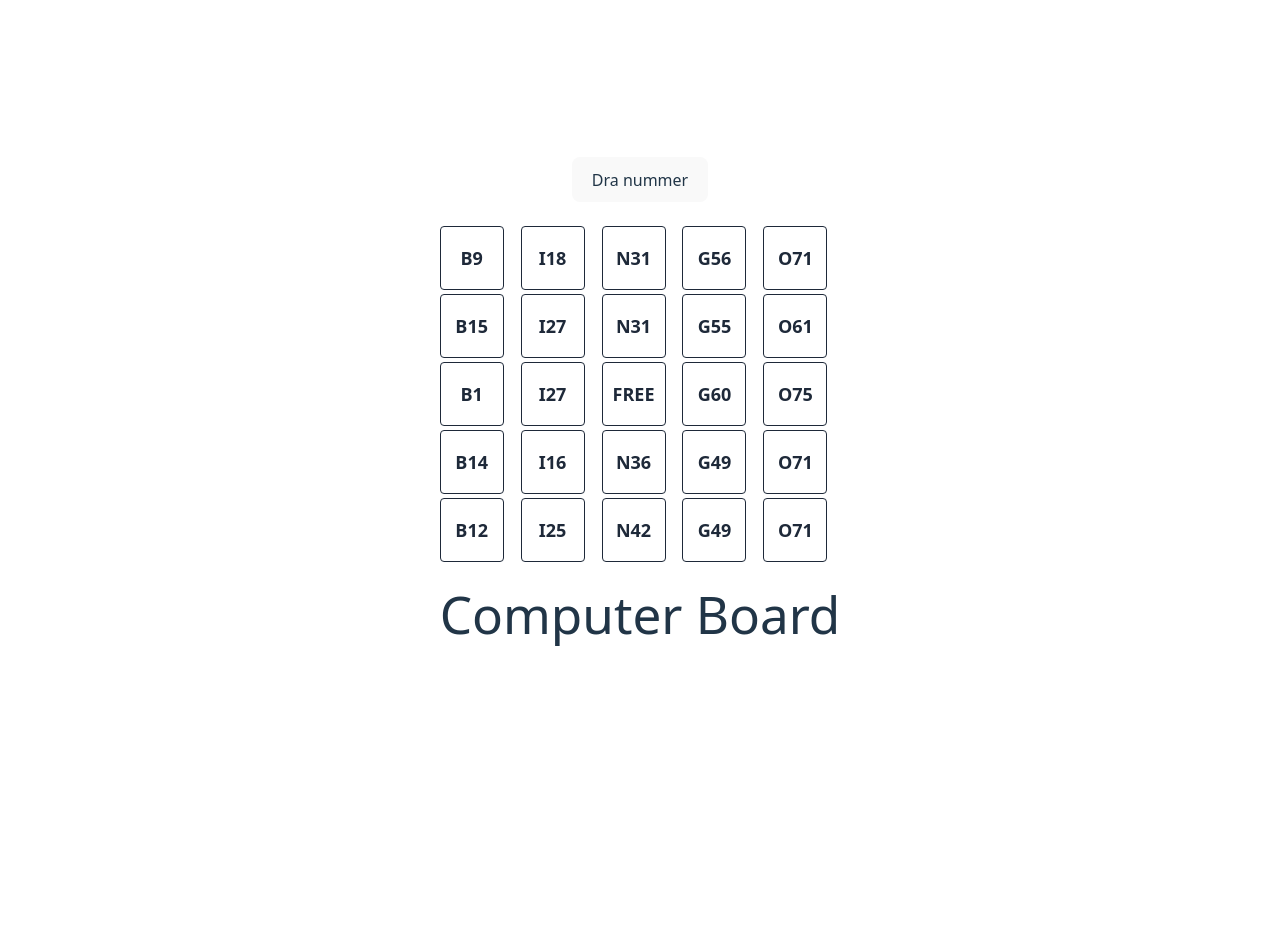
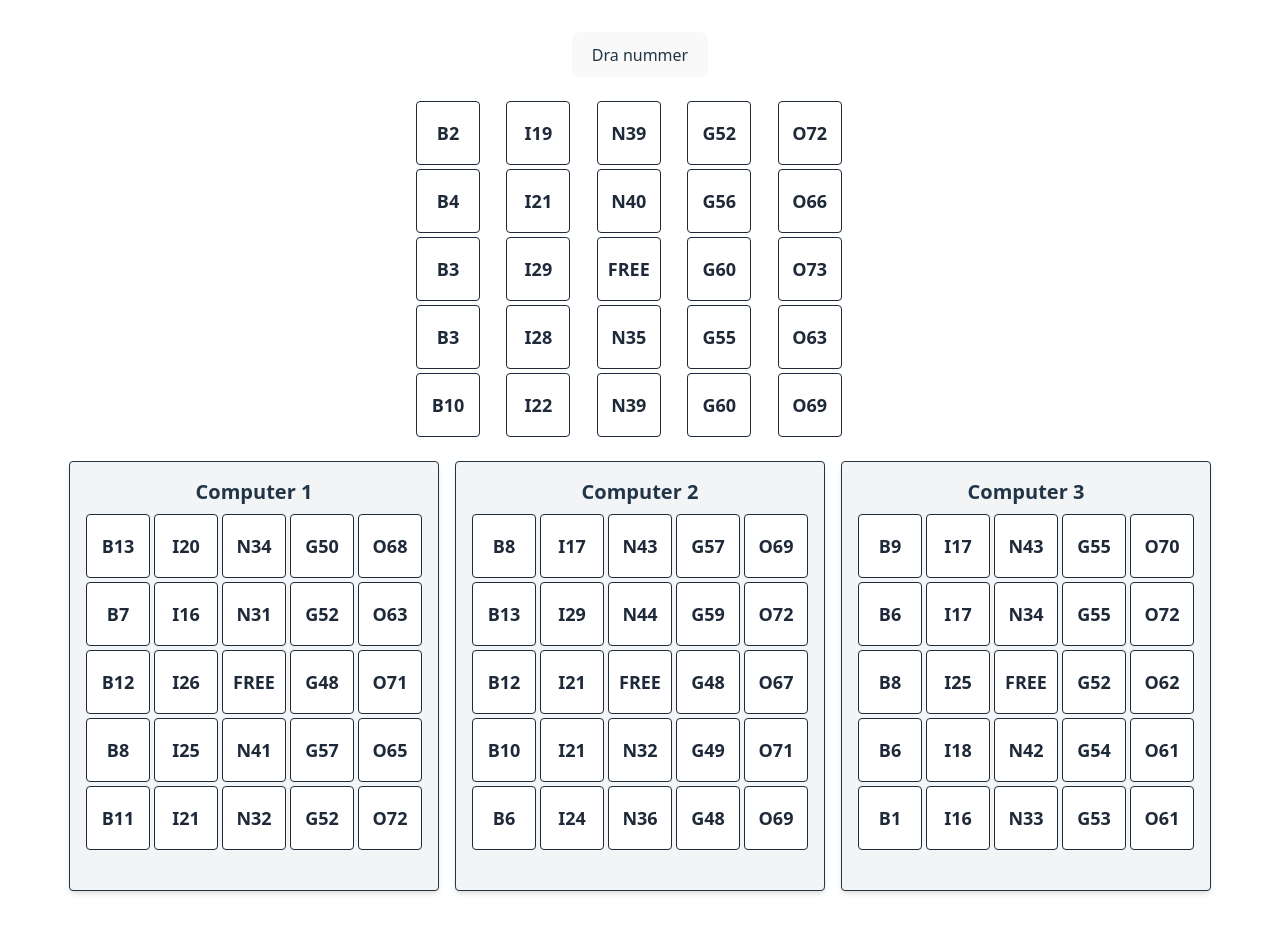
Before and after one commit to jolor2024/bingo, a React (Vite) app in the folder bingo-app/: page / in a window 1280 px wide. Shown: the top 932 px of the page. Before the commit the page ends 800 px from the top, so only its background shows below. Built offline with nearby package versions, Linux system fonts and the light colour scheme.

Commit message:
added computer boards

```diff
--- a/bingo-app/src/App.tsx
+++ b/bingo-app/src/App.tsx
@@ -92,7 +92,8 @@ function App() {
       )}
 
       {gameStarted && (
-        <BingoGame userId={userId} difficulty={difficulty} gameSpeed={gameSpeed} />
+        <BingoGame />
+        //<BingoGame userId={userId} difficulty={difficulty} gameSpeed={gameSpeed} />
       )}
     </>
   );
--- a/bingo-app/src/components/BingoBoard.tsx
+++ b/bingo-app/src/components/BingoBoard.tsx
@@ -1,46 +1,23 @@
 import { useState, useEffect } from 'react';
+import { generateBingoBoard } from '../utils/generateBoard';
 
 type Props = {
   drawnHistory: string[]; // List of drawn numbers passed from BingoGame
+  computerBoard?: string[][];
 };
 
-function generateBingoBoard(): string[][] {
-    const columns = [
-      { letter: 'B', min: 1, max: 15 },
-      { letter: 'I', min: 16, max: 30 },
-      { letter: 'N', min: 31, max: 45 },
-      { letter: 'G', min: 46, max: 60 },
-      { letter: 'O', min: 61, max: 75 },
-    ];
 
-    const board: string[][] = [];
-
-
-    for (let row = 0; row < 5; row++) {
-      const rowNumbers: string[] = [];
-
-
-      columns.forEach(({ letter, min, max }) => {
-        const randomNum = Math.floor(Math.random() * (max - min + 1)) + min;
-        rowNumbers.push(`${letter}${randomNum}`);
-      });
-
-      board.push(rowNumbers);
-    }
-
-
-    board[2][2] = 'FREE';
-
-    return board;
-  }
-
-function BingoBoard({ drawnHistory }: Props) {
+function BingoBoard({ drawnHistory, computerBoard }: Props) {
   const [card, setCard] = useState<string[][]>([]);
 
   useEffect(() => {
-    const generatedBoard = generateBingoBoard();
-    setCard(generatedBoard);
-  }, []);
+    if(computerBoard) {
+      setCard(computerBoard);
+    } else {
+      const generatedBoard = generateBingoBoard();
+      setCard(generatedBoard);
+    }
+  }, [computerBoard]);
 
   // Check if a cell is marked
   function isMarked(cellValue: string): boolean {
--- a/bingo-app/src/components/BingoGame.tsx
+++ b/bingo-app/src/components/BingoGame.tsx
@@ -1,13 +1,14 @@
 import BingoBoard from "./BingoBoard";
 import ComputerBoard from "./ComputerBoard";
-import { useEffect, useState } from "react";
+import { useState } from "react";
 
+/*
 type BingoGameProps = {
     userId: string;
     difficulty: string;
     gameSpeed: string;
 }
-
+*/
 
 const BINGO_NUMBERS = {
     B: Array.from({ length: 15 }, (_, i) => i + 1),
@@ -19,10 +20,9 @@ const BINGO_NUMBERS = {
 
 
 
-function BingoGame({userId, difficulty, gameSpeed} : BingoGameProps) {
+function BingoGame() {
     const [latestDrawn, setLatestDrawn] = useState("");
     const [drawnHistory, setDrawnHistory] = useState<string[]>([]);
-    const [isSpinning, setIsSpinning] = useState(false);
 
     function drawNewNumber() {
 
@@ -64,8 +64,7 @@ function BingoGame({userId, difficulty, gameSpeed} : BingoGameProps) {
       {/* Spinning h1 */}
       {latestDrawn && (
         <h1
-          className={`w-30 h-30 m-2 mx-auto flex items-center justify-center rounded-full bg-green-600 text-white text-4xl font-extrabold shadow-lg ${
-            isSpinning ? "spin" : ""
+          className={`w-30 h-30 m-2 mx-auto flex items-center justify-center rounded-full bg-green-600 text-white text-4xl font-extrabold shadow-lg
           }`}
         >
           {latestDrawn}
@@ -84,8 +83,12 @@ function BingoGame({userId, difficulty, gameSpeed} : BingoGameProps) {
         </ul>
 
         <BingoBoard drawnHistory={drawnHistory} />
-
-        <ComputerBoard/>
+        <div className="flex flex-col md:flex-row gap-4">
+            {/* Ange antal beroende på difficulty */}
+            <ComputerBoard id={"Computer 1"} drawnHistory={drawnHistory}/>
+            <ComputerBoard id={"Computer 2"} drawnHistory={drawnHistory}/>
+            <ComputerBoard id={"Computer 3"} drawnHistory={drawnHistory}/>
+        </div>
     </>
 
     )
--- a/bingo-app/src/components/ComputerBoard.tsx
+++ b/bingo-app/src/components/ComputerBoard.tsx
@@ -1,7 +1,26 @@
-export default function CompterBoard() {
-    return (
-        <div id="computerBoards">
-            <h1>Computer Board</h1>
-        </div>
-    )
+import { useState, useEffect } from 'react';
+import { generateBingoBoard } from '../utils/generateBoard';
+import BingoBoard from './BingoBoard';
+
+type Props = {
+    id: string;
+    drawnHistory: string[]; // List of drawn numbers passed from BingoGame
+};
+
+function ComputerBoard({ id, drawnHistory }: Props) {
+  const [board, setBoard] = useState<string[][]>([]);
+
+  useEffect(() => {
+    setBoard(generateBingoBoard());
+  }, []);
+
+  return (
+    <div className="p-4 border rounded shadow-md bg-gray-100 mb-4">
+    <h2 className="text-xl font-semibold mb-2 text-center">{id}</h2>
+        {/* Reuse BingoBoard, but use custom board instead of generating again */}
+        <BingoBoard drawnHistory={drawnHistory} computerBoard={board}/>
+    </div>
+  );
 }
+
+export default ComputerBoard;
--- /dev/null
+++ b/bingo-app/src/utils/generateBoard.ts
@@ -0,0 +1,28 @@
+export function generateBingoBoard(): string[][] {
+    const columns = [
+      { letter: 'B', min: 1, max: 15 },
+      { letter: 'I', min: 16, max: 30 },
+      { letter: 'N', min: 31, max: 45 },
+      { letter: 'G', min: 46, max: 60 },
+      { letter: 'O', min: 61, max: 75 },
+    ];
+
+    const board: string[][] = [];
+
+    for (let row = 0; row < 5; row++) {
+      const rowNumbers: string[] = [];
+
+
+      columns.forEach(({ letter, min, max }) => {
+        const randomNum = Math.floor(Math.random() * (max - min + 1)) + min;
+        rowNumbers.push(`${letter}${randomNum}`);
+      });
+
+      board.push(rowNumbers);
+    }
+
+
+    board[2][2] = 'FREE';
+
+    return board;
+}
```
